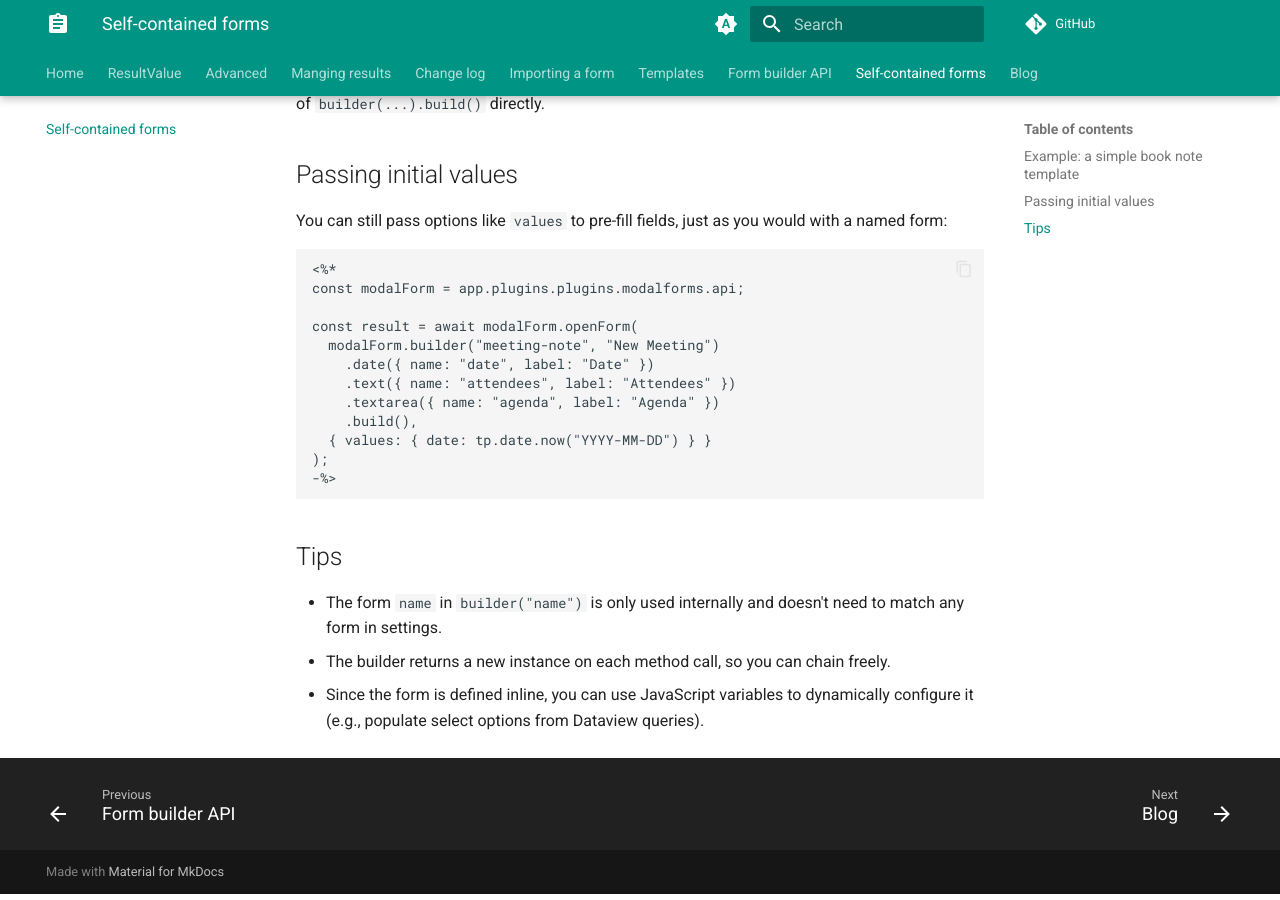
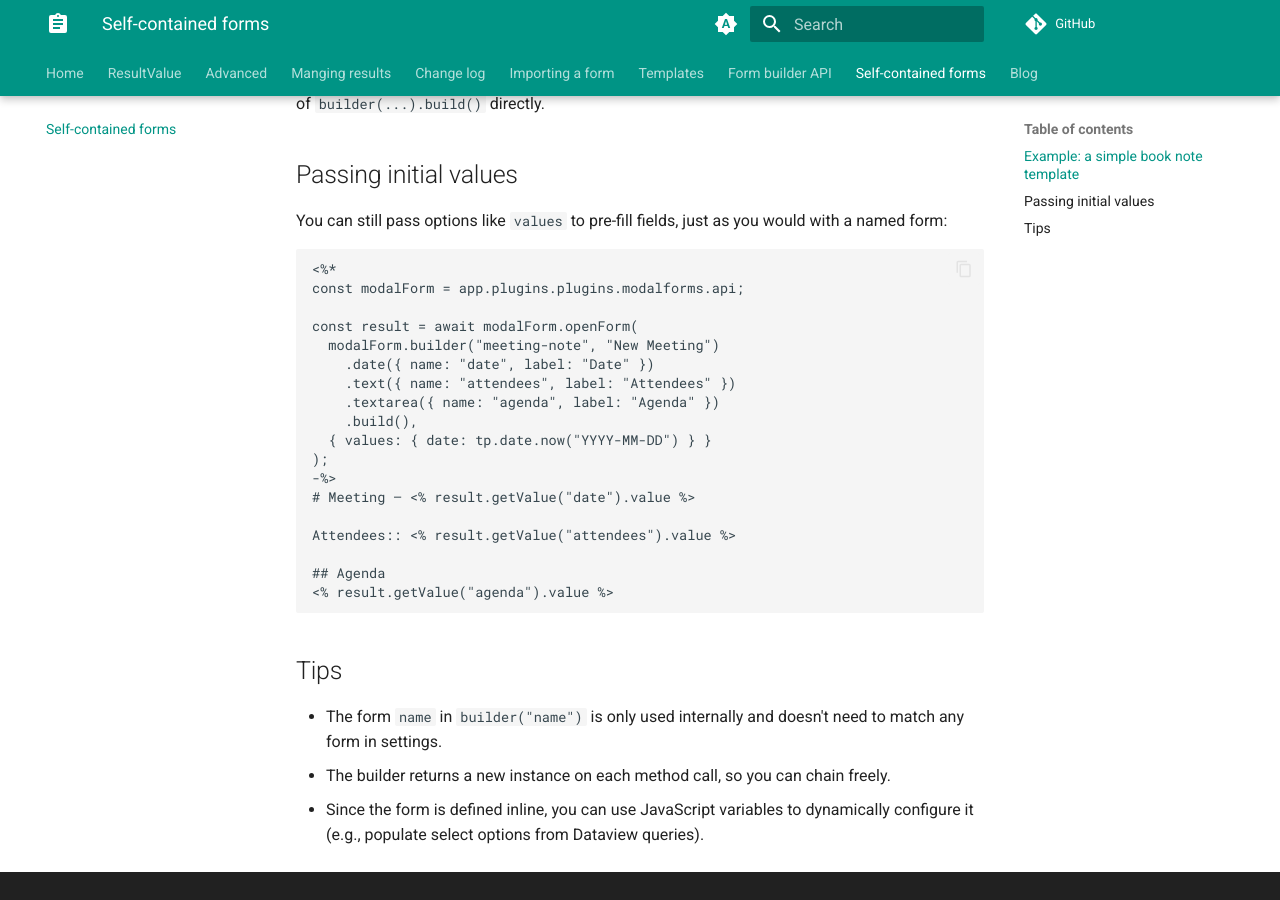
Before and after one commit to danielo515/obsidian-modal-form, an MkDocs documentation site: the page built from docs/self-contained-forms.md, in a window 1280 px wide and 900 px high, scrolled down 892 px. Built offline with MkDocs 1.6.1 and Material for MkDocs 9.7.7, drawn with Linux system fonts in a browser that asks for light colours; comment, search, counter and statistics services are not loaded.

Commit message:
docs: complete the meeting note example with template output
Addresses review feedback: the "Passing initial values" example now
shows how to use the result in the template output, making it a
fully runnable snippet.

https://claude.ai/code/session_01KFX4RHQQWJ69tc8Q1jta7P

````diff
--- a/docs/self-contained-forms.md
+++ b/docs/self-contained-forms.md
@@ -49,6 +49,12 @@ const result = await modalForm.openForm(
   { values: { date: tp.date.now("YYYY-MM-DD") } }
 );
 -%>
+# Meeting – <% result.getValue("date").value %>
+
+Attendees:: <% result.getValue("attendees").value %>
+
+## Agenda
+<% result.getValue("agenda").value %>
 ```
 
 ## Tips
````
